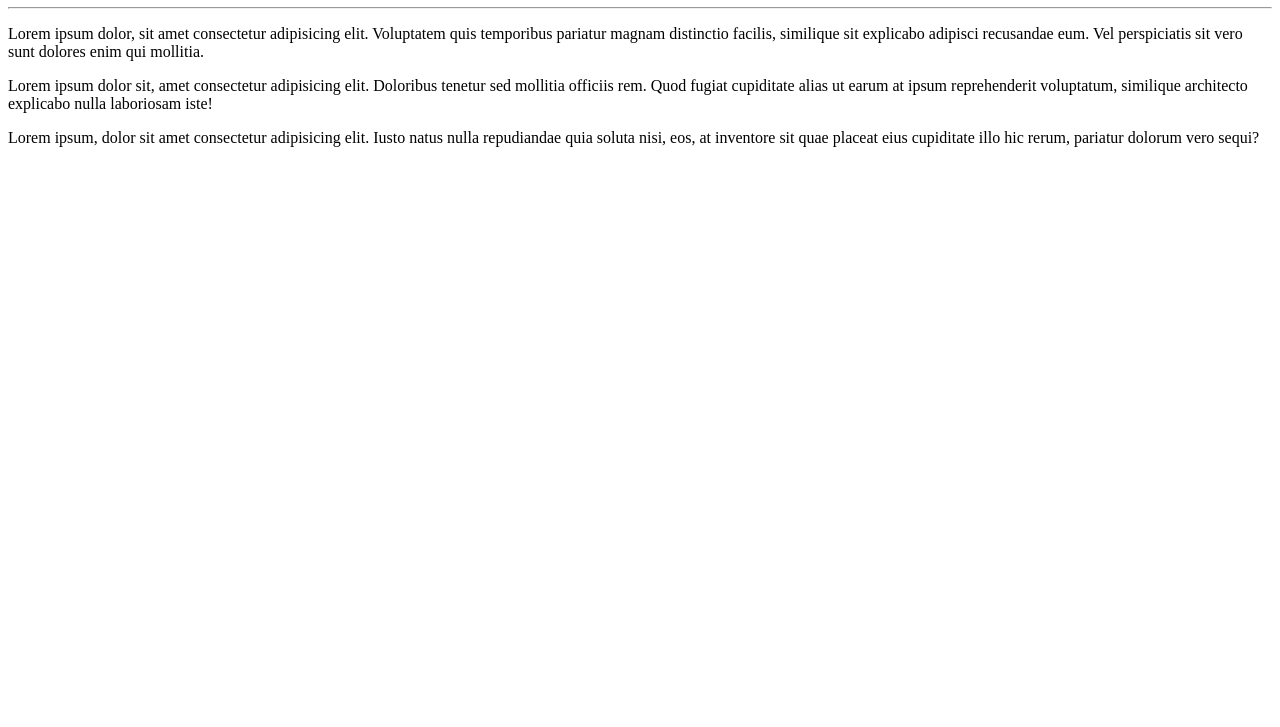
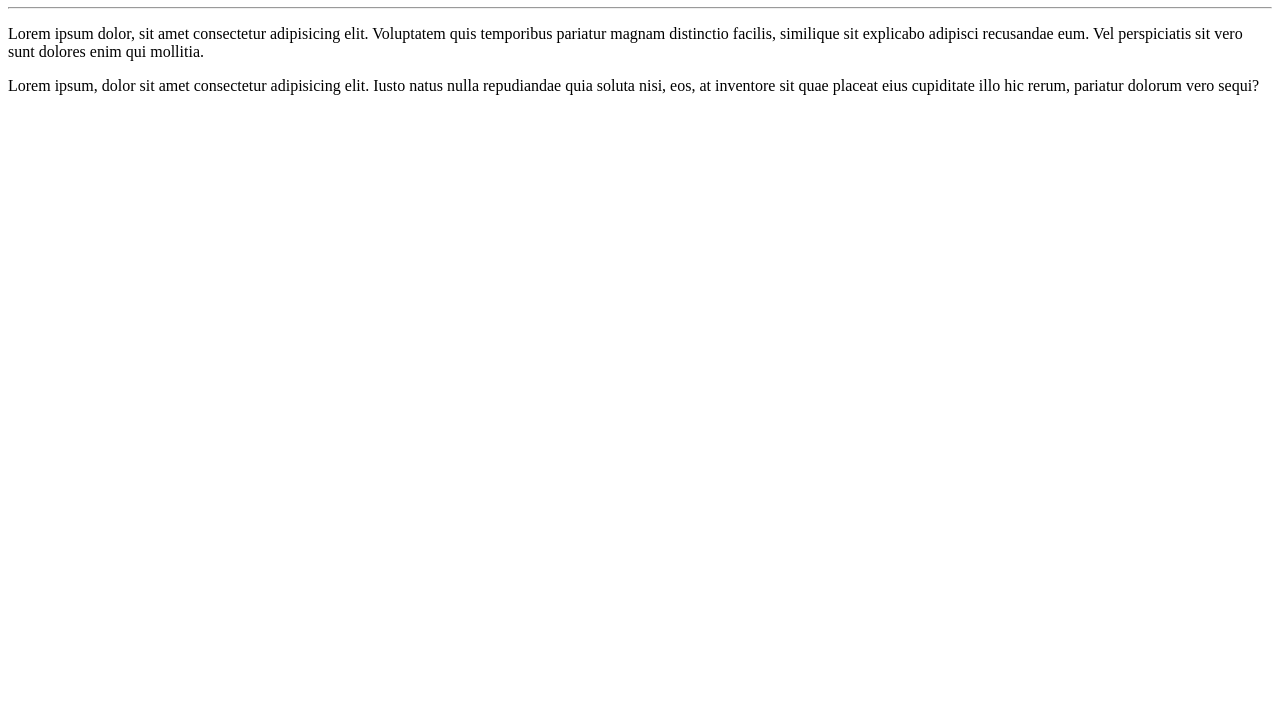
Before and after one commit to marcos-vcg/Ola-Mundo, a plain HTML site: page site-exemplo/index.html in a window 1280 px wide. Shown: the part 73-800 px from the top of the page. Drawn offline with Linux system fonts and the light colour scheme.

Commit message:
Mais uma linha removida

```diff
--- a/site-exemplo/index.html
+++ b/site-exemplo/index.html
@@ -9,7 +9,6 @@
     <h1>Olá, Mundo!</h1>
     <hr>
     <p>Lorem ipsum dolor, sit amet consectetur adipisicing elit. Voluptatem quis temporibus pariatur magnam distinctio facilis, similique sit explicabo adipisci recusandae eum. Vel perspiciatis sit vero sunt dolores enim qui mollitia.</p>
-    <p>Lorem ipsum dolor sit, amet consectetur adipisicing elit. Doloribus tenetur sed mollitia officiis rem. Quod fugiat cupiditate alias ut earum at ipsum reprehenderit voluptatum, similique architecto explicabo nulla laboriosam iste!</p>
     <p>Lorem ipsum, dolor sit amet consectetur adipisicing elit. Iusto natus nulla repudiandae quia soluta nisi, eos, at inventore sit quae placeat eius cupiditate illo hic rerum, pariatur dolorum vero sequi?</p>
 </body>
 </html>
```
